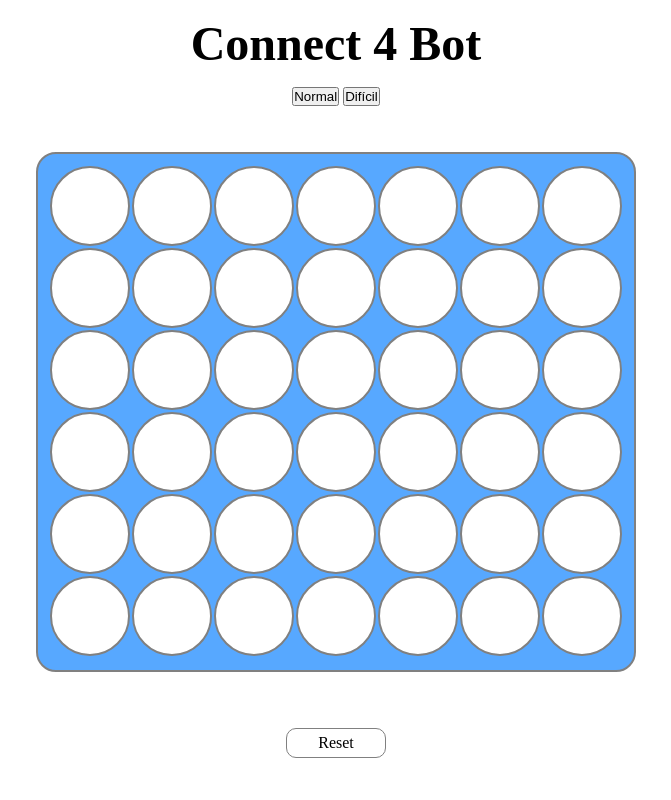
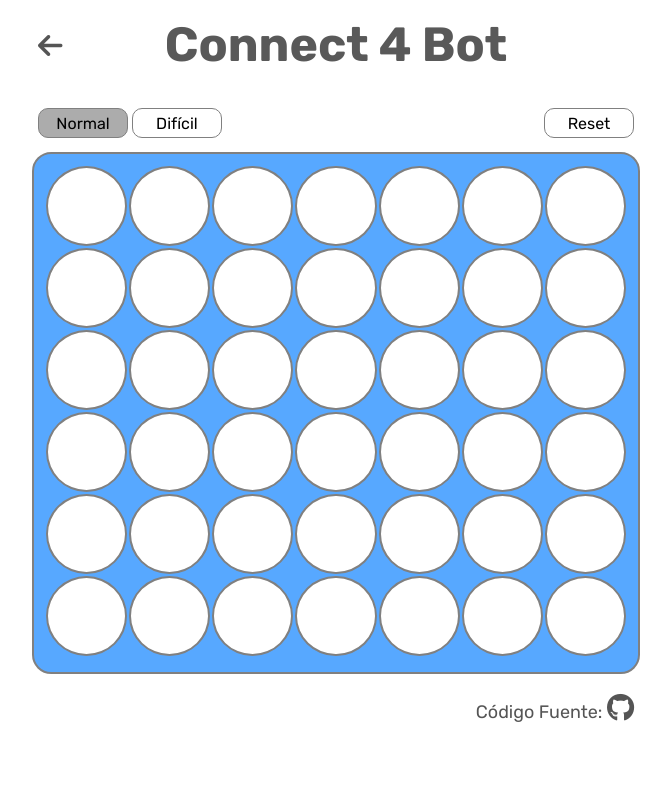
Before and after one commit to CrisLeaf/connect-4-bot, a Flask app: template web_app/templates/connect4.html in a window 1280 px wide. Shown: the whole page, without its empty margins (304-975 px from the left). Run offline with Flask 2, Linux system fonts and the light colour scheme; the template is opened without the code that fills it, so the values that code supplies are empty.

Commit message:
Updated page

```diff
--- a/web_app/bot_app.py
+++ b/web_app/bot_app.py
@@ -11,22 +11,19 @@ def home_page():
 	global game_bot
 	game_bot = GameBot(bot_difficulty=1)
 	game_bot.load_classifier()
-	print("Normal bot loaded")
 	return render_template("connect4.html")
 
 @bp.route("/d", methods=["POST"])
 def change_difficulty():
 	difficulty = json.loads(request.data.decode())["level"]
+	global game_bot
 
-	global game_bot
 	if difficulty == "1":
 		game_bot = GameBot(bot_difficulty=1)
 		game_bot.load_classifier()
-		print("Normal bot loaded")
 	elif difficulty == "2":
 		game_bot = GameBot(bot_difficulty=3)
 		game_bot.load_classifier()
-		print("Hard bot loaded")
 
 	return render_template("connect4.html")
 
--- a/web_app/static/game.js
+++ b/web_app/static/game.js
@@ -4,11 +4,20 @@ var player1Color = '#EF6156';
 const player2 = "Bot";
 var player2Color = '#ECEA22';
 
+var drawColor = '#595959';
+
 var tableRow = document.getElementsByTagName('tr');
 var tableData = document.getElementsByTagName('td');
 var playerTurn = document.querySelector('.player-turn');
 const slots = document.querySelectorAll('.slot');
 const resetBtn = document.querySelector('.reset');
+var normalBtn = document.getElementById("normal");
+var hardBtn = document.getElementById("hard");
+
+
+normalBtn.classList.add("clicked");
+
+playerTurn.textContent = "";
 
 var currentPlayer = 1;
 let winner;
@@ -38,11 +47,12 @@ function changeColor (e) {
             if (currentPlayer === 1) {
                 gameArray[i][column] = 1
                 if (horizontalCheck() || verticalCheck() || diagonalCheck() || diagonalCheck2()) {
+                    playerTurn.style.color = player1Color;
                     playerTurn.textContent = "Player Wins!";
-                    playerTurn.style.color = player1Color;
                     resetTime = true;
                     return alert("Player Wins!");
                 } else if (drawCheck()) {
+                    playerTurn.style.color = drawColor;
                     playerTurn.textContent = 'Draw!';
                     return alert('Draw!');
                 } else {
@@ -73,11 +83,12 @@ function botPlay (column) {
             gameArray[i][column] = -1
 
             if (horizontalCheck() || verticalCheck() || diagonalCheck() || diagonalCheck2()) {
+                playerTurn.style.color = player2Color;
                 playerTurn.textContent = "Bot Wins!";
-                playerTurn.style.color = player2Color;
                 playTime = false;
                 return alert("Bot Wins!");
             } else if (drawCheck()) {
+                playerTurn.style.color = drawColor;
                 playerTurn.textContent = 'Draw!';
                 return alert('Draw!');
             } else {
@@ -164,7 +175,7 @@ resetBtn.addEventListener('click', () => {
 	    slots.forEach(slot => {
 	        slot.style.backgroundColor = 'white';
 	    });
-	    playerTurn.style.color = 'black';
+	    playerTurn.textContent = "";
 	    return (currentPlayer === 1);
     } else {
         return
@@ -176,15 +187,15 @@ function changeDifficulty (lvl) {
 		fetch("/d", {
             method: "POST",
             body: JSON.stringify({"level": JSON.stringify(lvl)})
-        }).then(function (response) {
-            console.log("responded");
         });
+        hardBtn.classList.remove("clicked");
+		normalBtn.classList.add("clicked");
 	} else {
 		fetch("/d", {
             method: "POST",
             body: JSON.stringify({"level": JSON.stringify(lvl)})
-        }).then(function (response) {
-            console.log("responded");
         });
+        normalBtn.classList.remove("clicked");
+		hardBtn.classList.add("clicked");
 	}
 }
--- a/web_app/static/style.css
+++ b/web_app/static/style.css
@@ -1,14 +1,15 @@
 * {
     margin: 0;
     padding: 0;
+    font-family: "Rubik", sans-serif;
     box-sizing: border-box;
     text-align: center;
     margin-top: 0.5rem;
-
 }
 
 h1 {
     font-size: 3rem;
+    color: #595959;
 }
 
 h3 {
@@ -19,21 +20,6 @@ table {
 	margin: 0px;
 }
 
-a {
-    position: absolute;
-    top:6rem;
-    font-size: 2rem;
-    left: 50%;
-    transform: translate(-50%);
-    color: black;
-}
-
-a:hover {
-    opacity: 0.7;
-}
-
-
-
 body {
     background-color: white;
 }
@@ -42,20 +28,21 @@ body {
     position: absolute;
     left: 50%;
     transform: translate(-50%);
-    width: 600px;
+    width: 38rem;
     height: 520px;
+    height: 32.6rem;
     top: 9rem;
     background: rgb(87, 168, 255);
-    border: 2px solid grey;
-    padding: 10px;
-    border-radius: 20px;
+    border: 0.15rem solid grey;
+    padding: 0.6rem;
+    border-radius: 1.2rem;
 
 }
 
 .container table tr td {
-    width: 90px;
-    height: 80px;
-    border: 2px solid gray;
+    width: 15rem;
+    height: 5rem;
+    border: 0.15rem solid gray;
     border-radius: 50%;
     background-color: white;
     cursor: pointer;
@@ -63,21 +50,84 @@ body {
 
 
 .reset {
+	font-size: 1rem;
     position: absolute;
-    top: 45rem;
-    left: 50%;
-    transform: translate(-50%);
-    width: 100px;
-    height: 30px;
+    top: 6.25rem;
+    left: calc(50% + 18.625rem);
+    transform: translate(-100%);
+    width: 5.625rem;
+    height: 1.875rem;
     text-align: center;
     padding: 0.3rem;
-    border: 1px solid gray;
+    border: 0.01rem solid gray;
     background: #ffffff;
     cursor: pointer;
-    transition: .5s;
-    border-radius: 10px;
+    transition: 0.1s;
+    border-radius: 0.625rem;
+}
+.reset:active {
+	background-color: #acacac;
 }
 
-.reset:hover {
-	transition: 0.8s;
+.difficulty-selector {
+	top: 5.75rem;
+	position: absolute;
+	left: calc(50% - 18.625rem);
 }
+
+button {
+	font-size: 1rem;
+    width: 5.625rem;
+    height: 1.875rem;
+    text-align: center;
+    padding: 0.3rem;
+    border: 0.01rem solid gray;
+    background: #ffffff;
+    cursor: pointer;
+    transition: 0.3s;
+    border-radius: 0.625rem;
+}
+
+.clicked {
+	background-color: #acacac;
+}
+
+a {
+	text-decoration: none;
+	color: #555;
+}
+
+a:hover {
+	color: #888;
+    transition: color 0.2s ease;
+}
+
+.previous-page {
+	position: absolute;
+	font-size: 1.75rem;
+	left: calc(50% - 18.625rem);
+}
+
+.source-code {
+	position: absolute;
+	left: calc(50% + 18.625rem);
+	transform: translate(-100%);
+	top: 32.5rem;
+	font-size: 1.125rem;
+	text-align: right;
+	color: #555;
+	margin: 10.375rem 0 0 0;
+	float: right;
+	white-space: nowrap;
+}
+
+.fa-github {
+	color: #555;
+	font-size: 1.75rem;
+}
+
+/****************************** SCREEN RE-SIZE ***************************************************/
+
+@media (max-width: 3000px) {
+
+}
--- a/web_app/templates/connect4.html
+++ b/web_app/templates/connect4.html
@@ -3,11 +3,24 @@
 <head>
   <meta charset="UTF-8">
   <link rel="stylesheet" href="{{ url_for('static', filename='style.css') }}">
-  <meta name="viewport" content="width=device-width, initial-scale=1.0">
+  <meta name="viewport"
+        content="width=device-width, user-scalable=no, initial-scale=1.0, maximum-scale=1.0, minimum-scale=1.0">
   <meta http-equiv="X-UA-Compatible" content="ie=edge">
+  <link rel="preconnect" href="https://fonts.googleapis.com">
+  <link rel="preconnect" href="https://fonts.gstatic.com" crossorigin>
+  <link
+    href="https://fonts.googleapis.com/css2?family=Roboto+Serif:ital@1&family=Rubik:wght@400;700&display=swap"
+    rel="stylesheet">
+  <link rel="stylesheet"
+        href="https://cdnjs.cloudflare.com/ajax/libs/font-awesome/6.0.0-beta3/css/all.min.css"
+        integrity="sha512-Fo3rlrZj/k7ujTnHg4CGR2D7kSs0v4LLanw2qksYuRlEzO+tcaEPQogQ0KaoGN26/zrn20ImR1DfuLWnOo7aBA=="
+        crossorigin="anonymous" referrerpolicy="no-referrer"/>
   <title>Connect Four</title>
 </head>
 <body>
+<a href="http://crisleaf.herokuapp.com/" class="previous-page">
+  <i class="fas fa-arrow-left"></i>
+</a>
 <h1>Connect 4 Bot</h1>
 <h3 class="player-turn"></h3>
 <div class="container">
@@ -69,8 +82,15 @@
   </table>
 </div>
 <div class="reset">Reset</div>
-<button id="normal" onclick="changeDifficulty(1)">Normal</button>
-<button id="hard" onclick="changeDifficulty(2)">Difícil</button>
+<div class="difficulty-selector">
+  <button class="clicked" id="normal" onclick="changeDifficulty(1)">Normal</button>
+  <button id="hard" onclick="changeDifficulty(2)">Difícil</button>
+</div>
+<div class="source-code">
+  <a href="https://github.com/CrisLeaf/connect-4-bot" target="_blank">
+    Código Fuente: <i class="fab fa-github"></i>
+  </a>
+</div>
 <script src="{{ url_for('static', filename='game.js') }}"></script>
 </body>
 </html>
```
Also changed, not shown: web_app/bot_core.py (+6 -2 lines).
